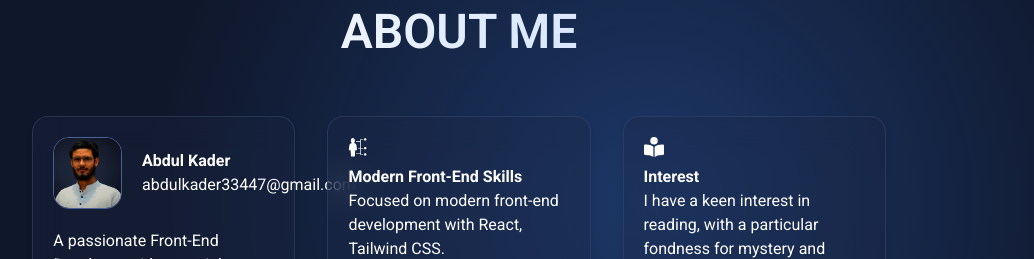
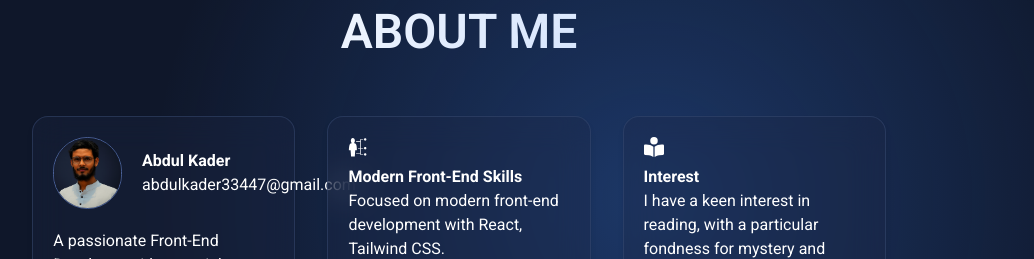
Before and after one commit to abdulkader33447/portfolio, a React (Vite) app: page / in a window 1280 px wide. Shown: the part 800-1059 px from the top of the page, without its empty margins (181-1215 px from the left). Built offline with nearby package versions, Linux system fonts and the light colour scheme.

Commit message:
added image

```diff
--- a/src/Home/Pages/About/About.jsx
+++ b/src/Home/Pages/About/About.jsx
@@ -38,7 +38,7 @@ const About = () => {
             <img
               data-aos="fade"
               data-aos-duration="1500"
-              className="sm:size-18 size-12 sm:rounded-2xl rounded-xl border border-[#4a6197]"
+              className="sm:size-18 size-12 rounded-full border border-[#4a6197] transition duration-500"
               src={profile}
               alt="image"
 
```
